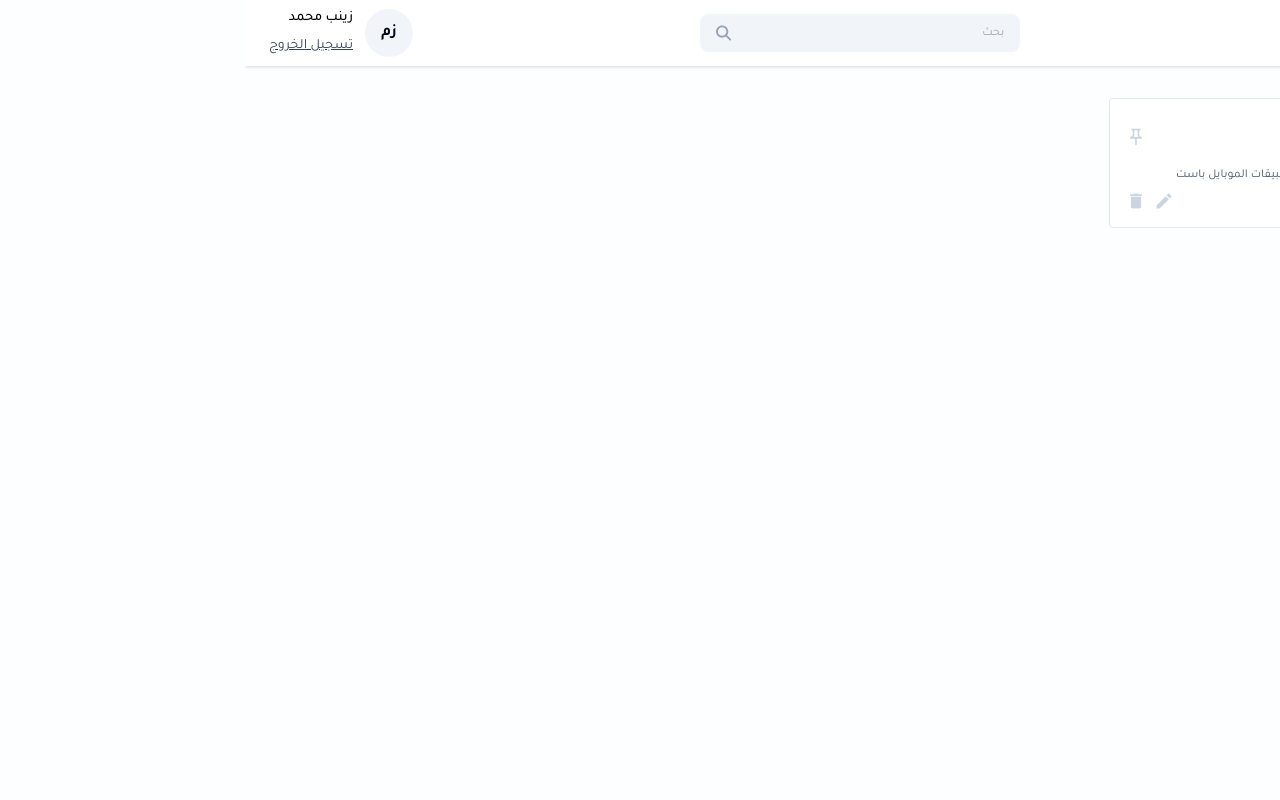
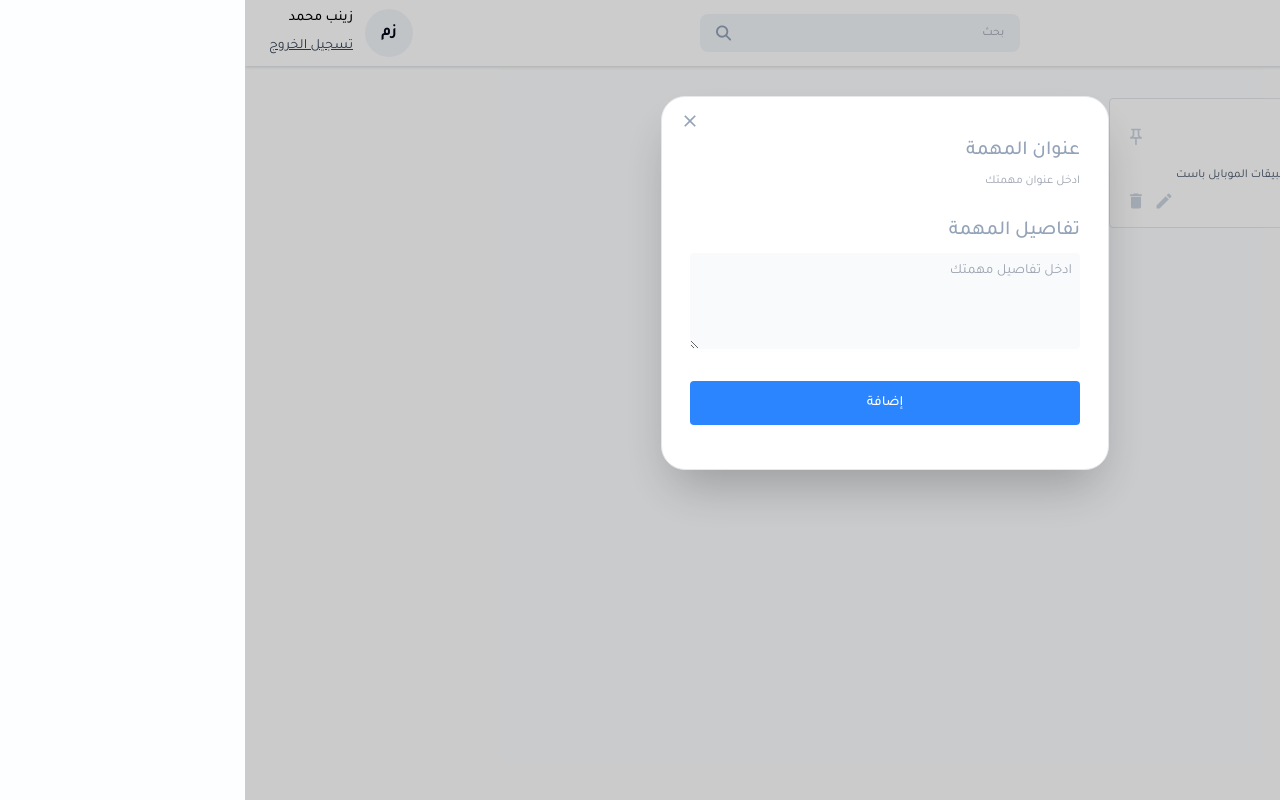
Before and after one commit to ZainbMohammed/web-challenge, a React (Vite) app in the folder frontend/tasks_managment/: page /dashboard in a window 1280 px wide. Both pictures are taken after a click on the button 1220 px from the left and 740 px from the top of the page. Built offline with nearby package versions, Linux system fonts and the light colour scheme.

Commit message:
add & edit task component done

```diff
--- a/frontend/tasks_managment/package.json
+++ b/frontend/tasks_managment/package.json
@@ -13,6 +13,7 @@
     "react": "^18.3.1",
     "react-dom": "^18.3.1",
     "react-icons": "^5.2.1",
+    "react-modal": "^3.16.1",
     "react-router-dom": "^6.24.0"
   },
   "devDependencies": {
--- a/frontend/tasks_managment/src/components/TaskCard/taskCard.jsx
+++ b/frontend/tasks_managment/src/components/TaskCard/taskCard.jsx
@@ -4,7 +4,7 @@ import { MdCreate, MdDelete } from 'react-icons/md'
 const TaskCard = ({
     title,
     date,
-    content,
+    details,
     isPinned,
     onEdit,
     onDelete,
@@ -21,7 +21,7 @@ const TaskCard = ({
 
                 <MdOutlinePushPin className={`icon-btn ${isPinned} ? text-primary : text-slate-300`} onClick={onPined} />
             </div>
-            <p className='text-xs text-slate-600 mt-2'>{content?.slice(0, 60)}</p>
+            <p className='text-xs text-slate-600 mt-2'>{details?.slice(0, 60)}</p>
 
             <div className='flex items-center justify-between mt-2'>
                 <div className='text-xs text-slate-500'>tags</div>
@@ -38,8 +38,6 @@ const TaskCard = ({
             </div>
         </div>
 
-
-
     </>
 }
 
--- a/frontend/tasks_managment/src/index.css
+++ b/frontend/tasks_managment/src/index.css
@@ -28,4 +28,7 @@
   .icon-btn{
     @apply text-xl text-slate-300 cursor-pointer hover:text-primary
   }
+  .input-label{
+    @apply text-xs text-slate-400
+  }
 }
--- /dev/null
+++ b/frontend/tasks_managment/src/pages/Home/add_editTask.jsx
@@ -0,0 +1,46 @@
+import React, { useState } from 'react'
+import {MdClose} from 'react-icons/md'
+
+const Add_EditTask = ({onClose}) => {
+
+    const [title, setTitle] = useState('');
+    const [details, setDetails] = useState('');
+    // const [title, setTitle] = useState('');
+
+    return <>
+        <div className='relative'>
+            <button className='w-8 h-8 rounded-full flex items-center justify-center absolute -left-4 -top-8 hover:text-slate-950 ' onClick={onClose}>
+
+                <MdClose className='text-xl text-slate-400 self-center'/>
+            </button>
+            <div className='flex flex-col gap-2'>
+                <label className='input-label text-xl font-medium'>عنوان المهمة</label>
+                <input
+                    type='text'
+                    className='text-xs text-slat-950 outline-none mb-3'
+                    placeholder='ادخل عنوان مهمتك'
+                    value={title}
+                    onChange={ ( {target}) => setTitle(target.value)}
+
+                />
+            </div>
+            <div className='flex flex-col gap-2 mt-4'>
+                <label className='input-label text-xl font-medium'>تفاصيل المهمة</label>
+                <textarea
+                    type='text'
+                    className='text-sm text-slat-950 outline-none bg-slate-50 p-2 rounded mb-3'
+                    placeholder='ادخل تفاصيل مهمتك'
+                    rows={4}
+                    value={details}
+                    onChange={ ( {target}) => setDetails(target.value)}
+
+                />
+            </div>
+            <button className='btn-primary font-medium mt-5 p-3' onClick={() => {}}>
+                إضافة
+            </button>
+        </div>
+    </>
+}
+
+export default Add_EditTask
--- a/frontend/tasks_managment/src/pages/Home/home.jsx
+++ b/frontend/tasks_managment/src/pages/Home/home.jsx
@@ -1,9 +1,19 @@
-import React from 'react'
+import React, { useState } from 'react'
 import Navbar from '../../components/Navbar/navbar'
 import TaskCard from '../../components/TaskCard/taskCard'
-import { MdAdd} from 'react-icons/md'
+import { MdAdd } from 'react-icons/md'
+import Add_EditTask from './add_editTask'
+import Modal from 'react-modal'
+const Home = () => {
 
-const Home = () => {
+  const [openAddEditModel, setOpenAddEditModel] = useState({
+    isShown: false,
+    type: 'add',
+    date: null
+  });
+  const onClose = () => {
+    setOpenAddEditModel({isShown:false ,type: 'add',date:null})
+  }
   return <>
     <Navbar />
 
@@ -13,7 +23,7 @@ const Home = () => {
         <TaskCard
           title='مقابلة عمل الساعة 8 صباحاً'
           date='9 July 2024'
-          content='مقابلة عمل في شركة بوتفاي لوظيفه مبرمج تطبيقات الموبايل باستخدام فلتر'
+          details='مقابلة عمل في شركة بوتفاي لوظيفه مبرمج تطبيقات الموبايل باستخدام فلتر'
           isPinned={true}
           onEdit={() => { }}
           onDelete={() => { }}
@@ -22,10 +32,28 @@ const Home = () => {
 
       </div>
     </div>
-    <button className='w-10 h-10 flex items-center justify-center rounded-xl bg-primary hover:bg-blue-600 absolute right-10 bottom-10 ' onClick={() => {}}>
-      <MdAdd className='text-[32px] text-white font-thin'/>
+    <button className='w-10 h-10 flex items-center justify-center rounded-xl bg-primary hover:bg-blue-600 absolute right-10 bottom-10 ' onClick={() => {
+      setOpenAddEditModel({ isShown: true, type: 'add', date: null })
+    }}>
+      <MdAdd className='text-[32px] text-white font-thin' />
     </button>
+
+    <Modal
+      isOpen={openAddEditModel.isShown}
+      onRequestClose={() => { }}
+      style={{
+        overlay: {
+          backgroundColor: 'rgba(0,0,0,0.2)',
+        },
+      }}
+      contentLabel=''
+      className='w-[35%] max-h-3/4 border rounded-3xl shadow-2xl bg-white px-7 py-10 mx-auto mt-24'
+      // className='w-[40%] max-h-3/4 bg-white rounded-md mx-auto mt-14 p-5 overflow-scroll '
+    >
+
+    <Add_EditTask onClose={onClose} />
+    </Modal>
   </>
-}
+};
 
 export default Home
```
Also changed, not shown: 1 other file (tests, documents, lock files or other folders). Lines whose indentation alone changed are shown as unchanged.
